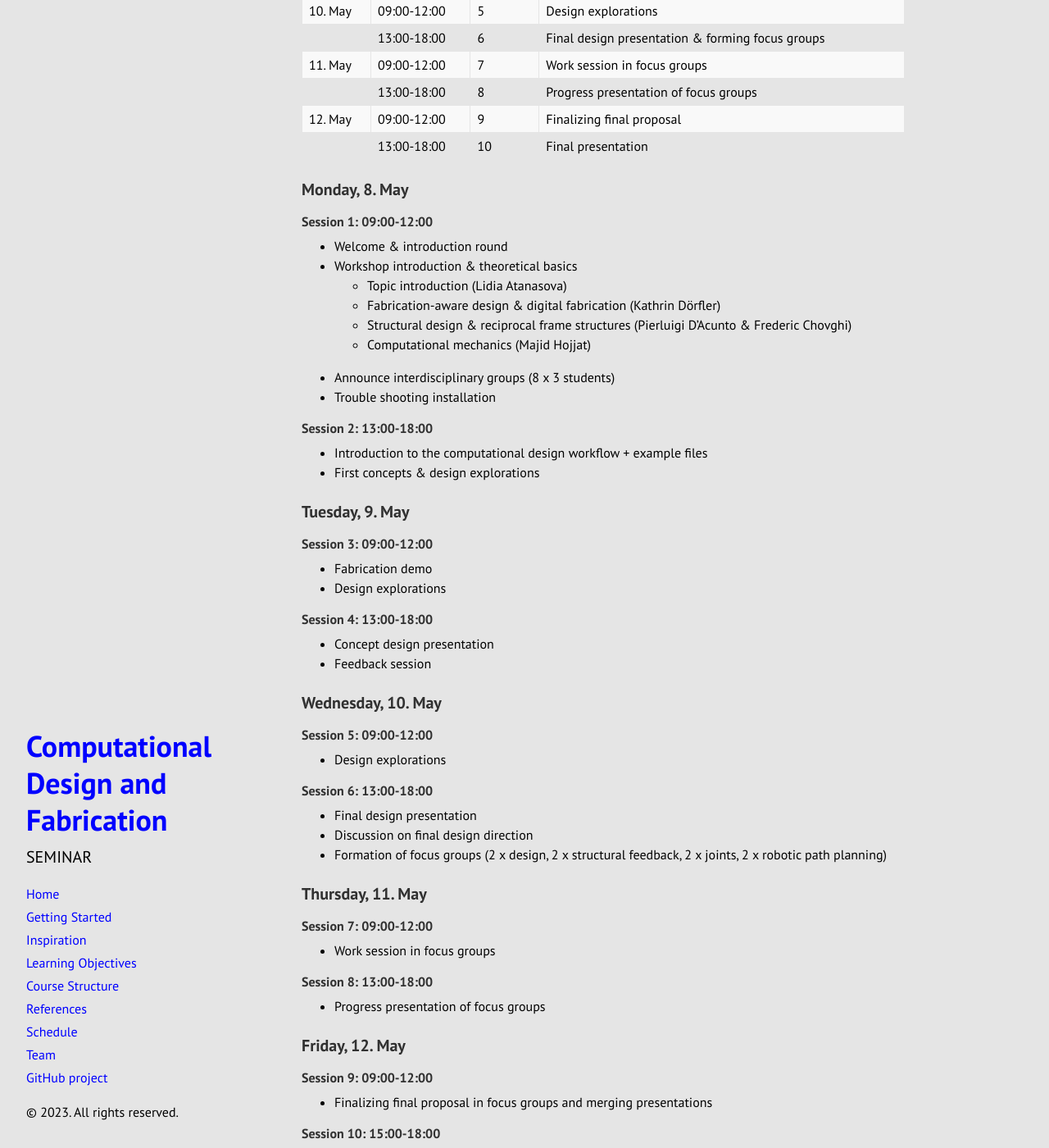
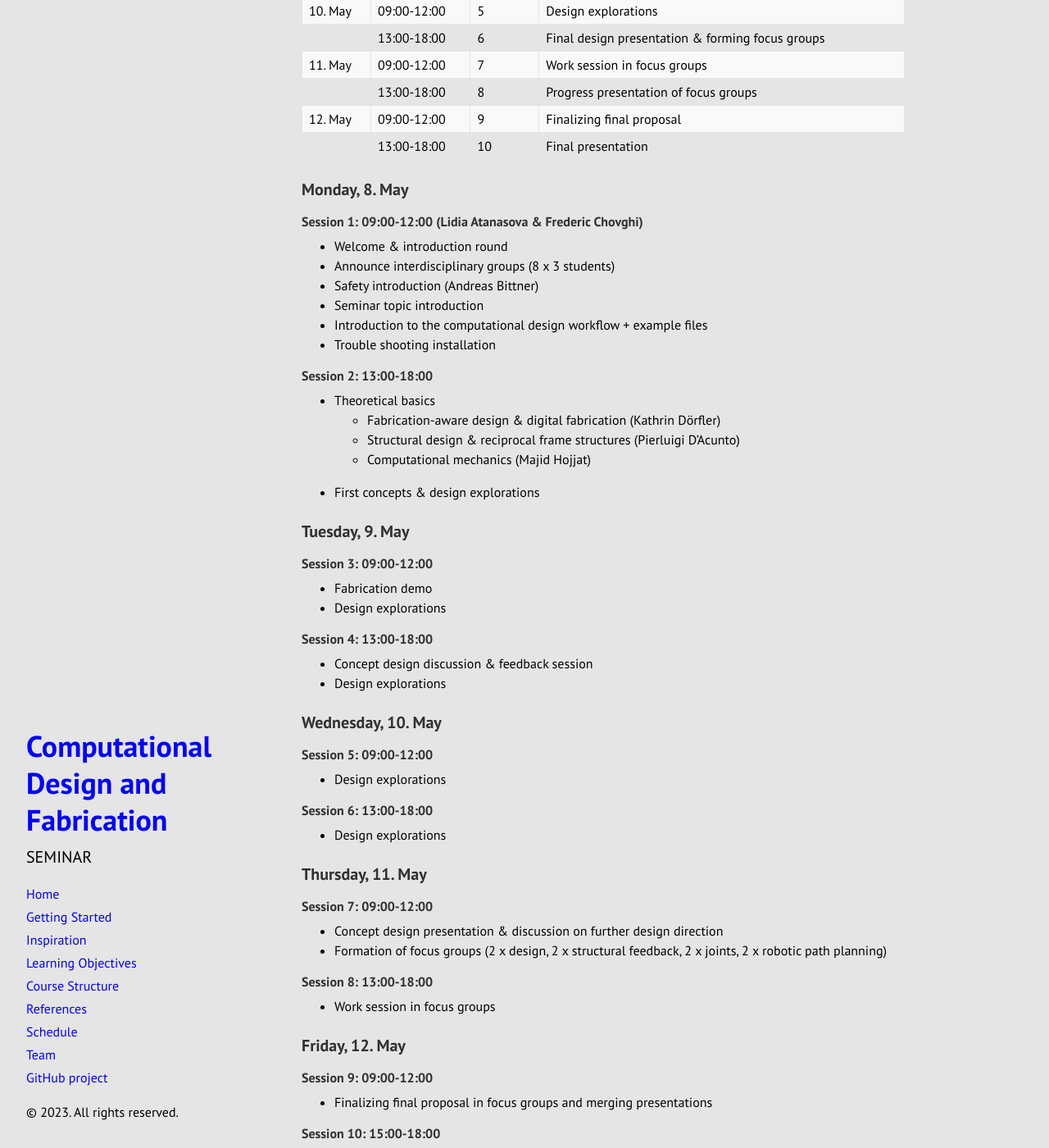
Before and after one commit to jckenny59/cdf_2023, a Jekyll site: the page built from docs/schedule.md, in a window 1280 px wide and 1400 px high, scrolled down 370 px. Shown: the whole window at 82% size. Built offline with Jekyll 4.4.1, drawn with Linux system fonts in a browser that asks for light colours; Markdown is read by kramdown in place of the engine named in the settings; some of the changed text lies outside the part shown.

Commit message:
Update schedule.md

```diff
--- a/docs/schedule.md
+++ b/docs/schedule.md
@@ -9,9 +9,9 @@ Monday-Friday, 8.-12. May
 
 | Date    | Time        | Session | Topic                                                 |
 |---------|-------------|---------|-------------------------------------------------------|
-|  8. May | 09:00-12:00 | 1       |  Welcome & introduction round                       |
+|  8. May | 09:00-12:00 | 1       |  Welcome & introduction round                         |
 |         | 13:00-18:00 | 2       |  Introduction to the computational design workflow    |
-|  9. May | 09:00-12:00 | 3       |  Demo & design explorations                         |
+|  9. May | 09:00-12:00 | 3       |  Demo & design explorations                           |
 |         | 13:00-18:00 | 4       |  Concept design presentation                          |
 | 10. May | 09:00-12:00 | 5       |  Design explorations                                  |
 |         | 13:00-18:00 | 6       |  Final design presentation & forming focus groups     |
@@ -21,18 +21,19 @@ Monday-Friday, 8.-12. May
 |         | 13:00-18:00 | 10      |  Final presentation                                   |
 
 ### Monday, 8. May
-#### Session 1: 09:00-12:00
+#### Session 1: 09:00-12:00 (Lidia Atanasova & Frederic Chovghi)
 * Welcome & introduction round
-* Workshop introduction & theoretical basics
-    * Topic introduction (Lidia Atanasova)
-    * Fabrication-aware design & digital fabrication (Kathrin Dörfler)
-    * Structural design & reciprocal frame structures (Pierluigi D'Acunto & Frederic Chovghi)
-    * Computational mechanics (Majid Hojjat)
 * Announce interdisciplinary groups (8 x 3 students)
+* Safety introduction (Andreas Bittner)
+* Seminar topic introduction
+* Introduction to the computational design workflow + example files
 * Trouble shooting installation
 
 #### Session 2: 13:00-18:00
-* Introduction to the computational design workflow + example files
+* Theoretical basics
+    * Fabrication-aware design & digital fabrication (Kathrin Dörfler)
+    * Structural design & reciprocal frame structures (Pierluigi D'Acunto)
+    * Computational mechanics (Majid Hojjat)
 * First concepts & design explorations
 
 ### Tuesday, 9. May
@@ -41,33 +42,33 @@ Monday-Friday, 8.-12. May
 * Design explorations
 
 #### Session 4: 13:00-18:00
-* Concept design presentation
-* Feedback session
+* Concept design discussion & feedback session
+* Design explorations
 
 ### Wednesday, 10. May
 #### Session 5: 09:00-12:00
 * Design explorations
 
 #### Session 6: 13:00-18:00
-* Final design presentation
-* Discussion on final design direction
-* Formation of focus groups (2 x design, 2 x structural feedback, 2 x joints, 2 x robotic path planning)
+* Design explorations
 
 ### Thursday, 11. May
 #### Session 7: 09:00-12:00
-* Work session in focus groups
+* Concept design presentation & discussion on further design direction
+* Formation of focus groups (2 x design, 2 x structural feedback, 2 x joints, 2 x robotic path planning)
 
 #### Session 8: 13:00-18:00
-* Progress presentation of focus groups
+* Work session in focus groups
 
 ### Friday, 12. May
 #### Session 9: 09:00-12:00
 * Finalizing final proposal in focus groups and merging presentations
 
 #### Session 10: 15:00-18:00
-* Final presentation
+* Final design presentation
     * Finished simulation of the design proposal
-    * Fabrication test of the proposed design
+    * Fabrication test of the proposed design (?)
+* Apero
 
 ### Part 2 - Computational Fabrication
 Monday-Friday, 24.-28. July
```
